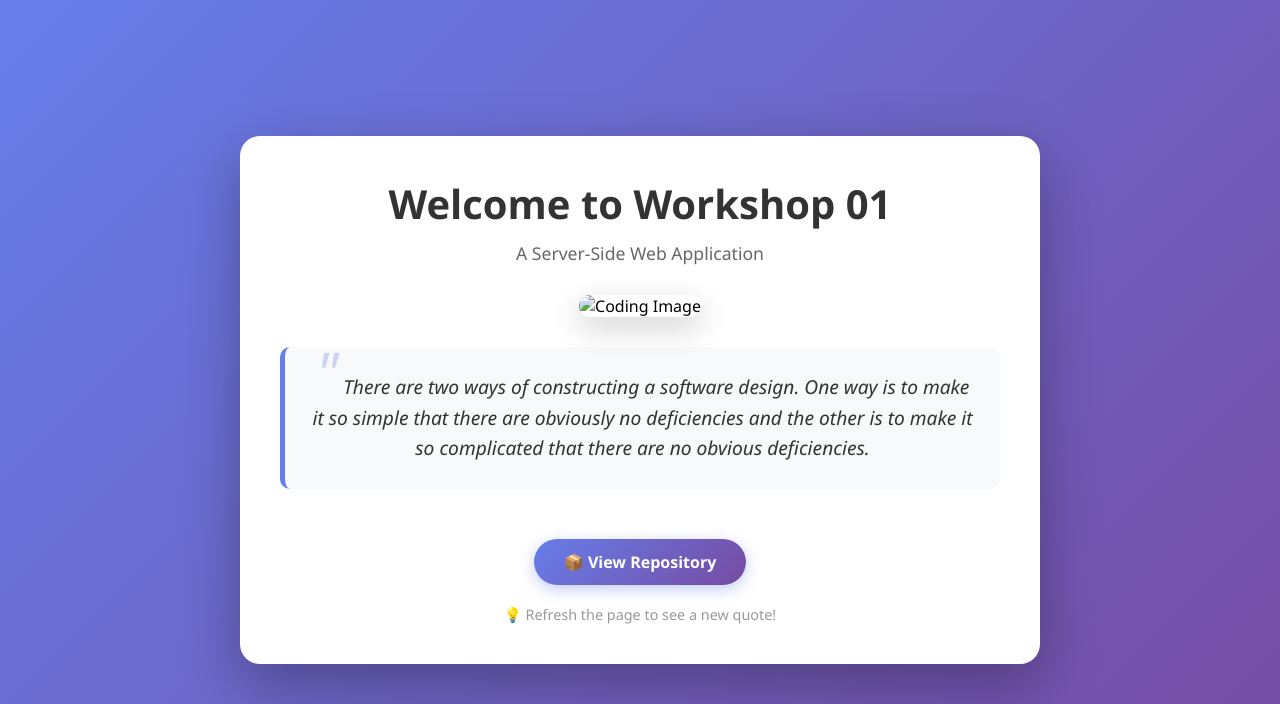
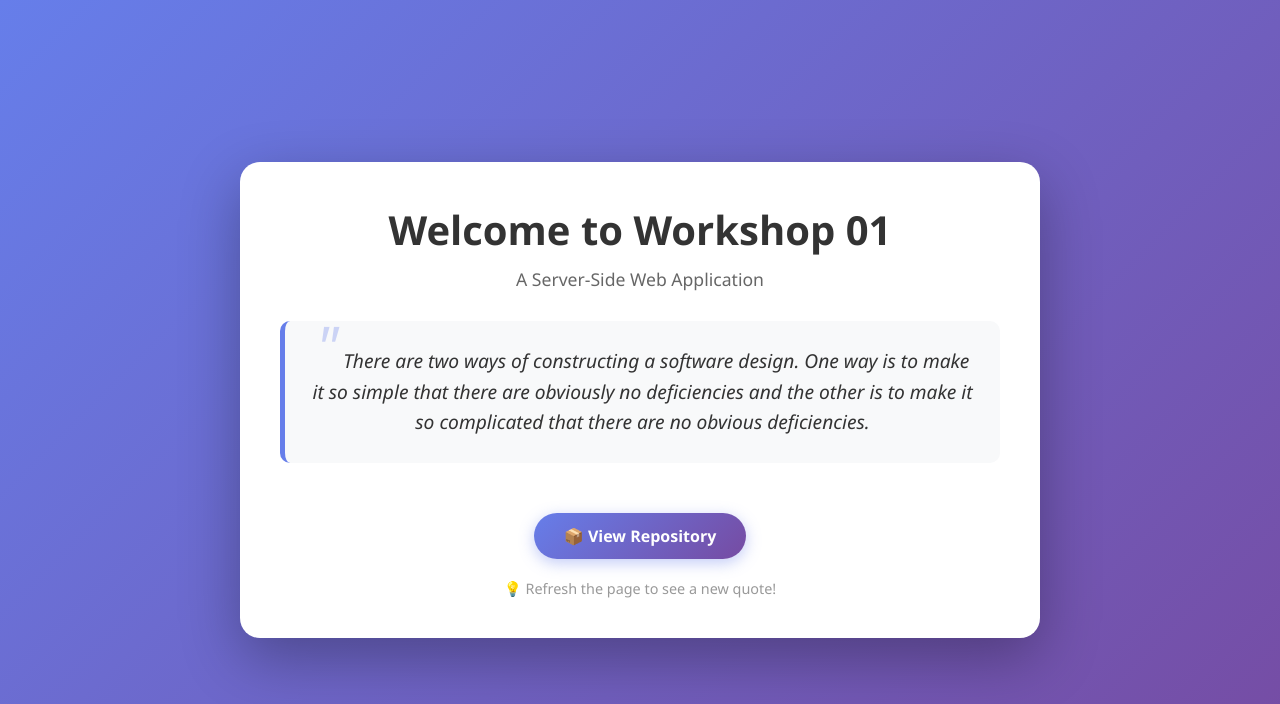
Before and after one commit to darrenCWJ/container_course, a Flask app: page / in a window 1280 px wide. Shown: the top 704 px of the page. Run offline with Flask 3, Linux system fonts and the light colour scheme.

Commit message:
Update index.html by removing image and changing link
Removed image container and updated repository link.

```diff
--- a/workshop01/templates/index.html
+++ b/workshop01/templates/index.html
@@ -104,15 +104,11 @@
         <h1>Welcome to Workshop 01</h1>
         <p class="subtitle">A Server-Side Web Application</p>
 
-        <div class="image-container">
-            <img src="{{ url_for('static', filename='coding.jpg') }}" alt="Coding Image">
-        </div>
-
         <div class="quote-container">
             {{ quote }}
         </div>
 
-        <a href="https://github.com/yourusername/your-repository" class="repo-link" target="_blank">
+        <a href="https://github.com/darrenCWJ/container_course/" class="repo-link" target="_blank">
             📦 View Repository
         </a>
 
```
